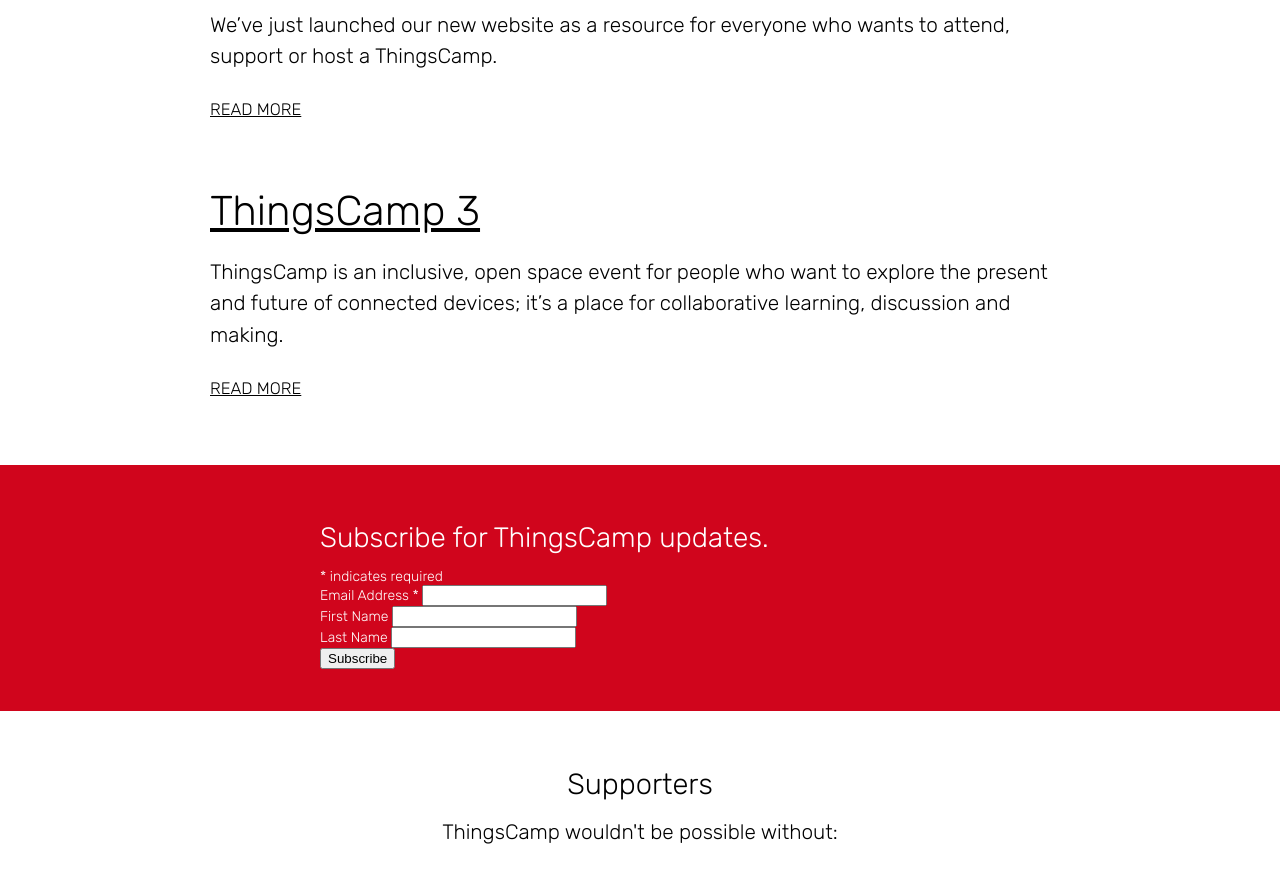
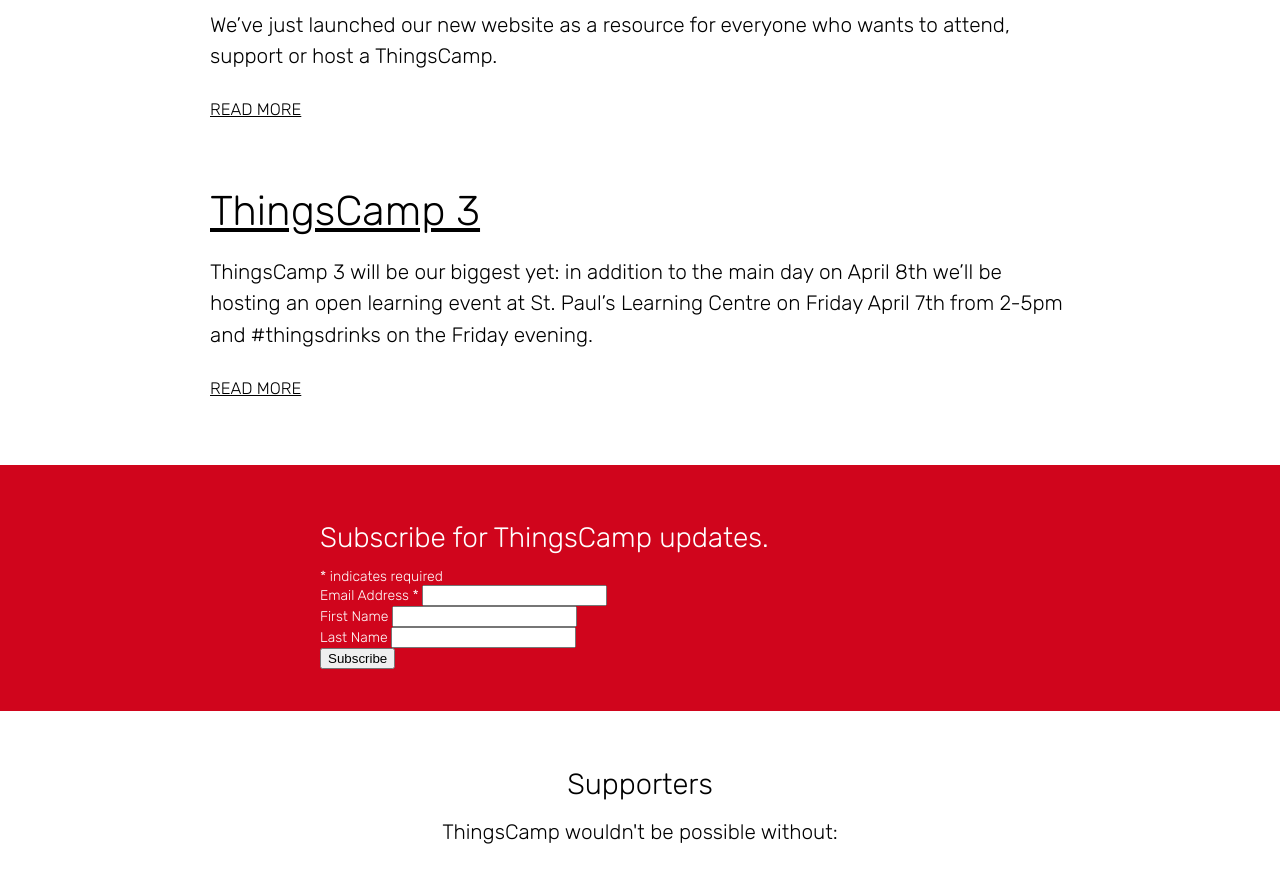
Before and after one commit to thingscamp/thingscamp.github.io, a Jekyll site: the page built from index.html, in a window 1280 px wide and 900 px high, scrolled down 1659 px. Shown: the top 883 px of the window. Built offline with Jekyll 4.4.1, drawn with Linux system fonts in a browser that asks for light colours; some web fonts are replaced; comment, search, counter and statistics services are not loaded.

Commit message:
Updated ThingsCamp 3 post.

```diff
--- a/_posts/2017-2-2-ThingsCamp-3.md
+++ b/_posts/2017-2-2-ThingsCamp-3.md
@@ -3,11 +3,10 @@ layout: post
 title: ThingsCamp 3
 ---
 
-ThingsCamp is an inclusive, open space event for people who want to explore the present and future of connected devices; it's a place for collaborative learning, discussion and making.
+ThingsCamp 3 will be our biggest yet: in addition to the main day on April 8th we'll be hosting an open learning event at St. Paul's Learning Centre on Friday April 7th from 2-5pm and #thingsdrinks on the Friday evening.
 
-This third event will be our biggest yet: in addition to the main day on April 8th we'll be hosting an open learning event at St. Paul's Learning Centre on Friday April 7th from 2-5pm and #thingsdrinks on the Friday evening.
+Book using the form below or [directly on Eventbrite](thingscamp3.eventbrite.co.uk) to get your ticket for the main event and we'll send you more details of the extra activities. You can also add your name to our mailing list for updates on everything.
 
-Book here to get your ticket for the main event and we'll send you more details of the extra activities. You can also add your name to our mailing list for updates on everything.
 We work hard to make sure that ThingsCamp events are welcoming to everyone, whatever your level of experience. If you have any questions at all please send us a message through this page or talk to us on Twitter.
 
 <div style="width:100%; text-align:left;"><iframe src="//eventbrite.co.uk/tickets-external?eid=31631783516&ref=etckt" frameborder="0" height="275" width="100%" vspace="0" hspace="0" marginheight="5" marginwidth="5" scrolling="auto" allowtransparency="true"></iframe><div style="font-family:Helvetica, Arial; font-size:12px; padding:10px 0 5px; margin:2px; width:100%; text-align:left;" ><a class="powered-by-eb" style="color: #ADB0B6; text-decoration: none;" target="_blank" href="http://www.eventbrite.co.uk/">Powered by Eventbrite</a></div></div>
```
